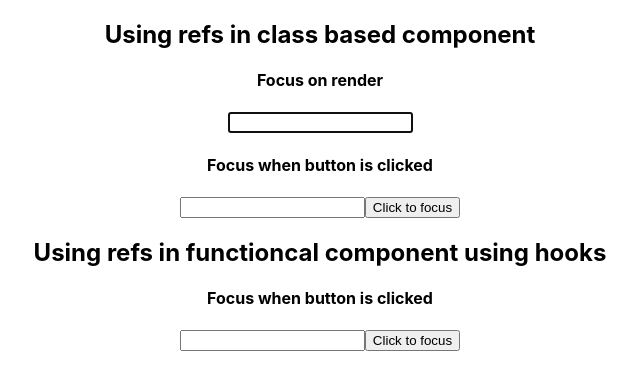
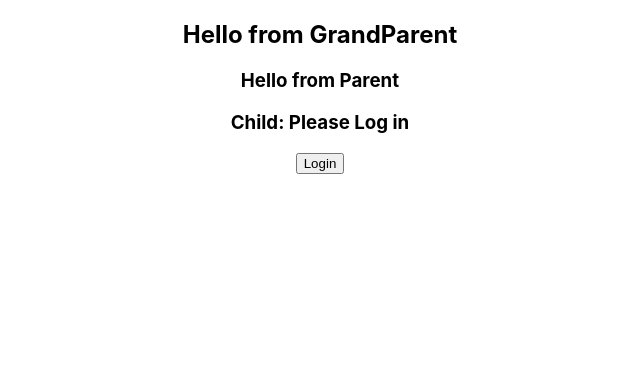
Before and after one commit to ImranGreat1/react-complete-guide, a React (Create React App) app: page / in a window 1280 px wide. Shown: the top 390 px of the page, without its empty margins (320-960 px from the left). Built offline with nearby package versions, Linux system fonts and the light colour scheme.

Commit message:
Added contextAPI demo

```diff
--- a/src/App.js
+++ b/src/App.js
@@ -22,8 +22,9 @@ import React, { Component } from 'react';
 // import ChildOne from './hoc/ChildOne';
 // import ChildTwo from './hoc/ChildTwo';
 // import PropTypesDemo from './propTypes/PropTypesDemo';
-import ClassRefs from './refs/ClassRefs';
-import FunctionalRefs from './refs/FunctionalRefs';
+// import ClassRefs from './refs/ClassRefs';
+// import FunctionalRefs from './refs/FunctionalRefs';
+import GrandParent from './contextAPI/GrandParent';
 
 class App extends Component {
     render() {
@@ -50,8 +51,9 @@ class App extends Component {
                 {/* <ChildOne /> */}
                 {/* <ChildTwo /> */}
                 {/* <PropTypesDemo /> */}
-                <ClassRefs />
-                <FunctionalRefs />
+                {/* <ClassRefs /> */}
+                {/* <FunctionalRefs /> */}
+                <GrandParent />
             </div>
         );
     }
--- /dev/null
+++ b/src/contextAPI/AuthButton.js
@@ -0,0 +1,16 @@
+import { useContext } from 'react';
+import ContextAPI from "./ContextAPI";
+
+const AuthButton = () => {
+
+    // A more elegant way of consuming contextAPI in functional component using hooks
+    const context = useContext(ContextAPI);
+
+    return (
+        <button onClick={context.loginLogout}>
+            { context.isAuthenticated ? 'Logout' : 'Login' }
+        </button>
+    )
+}
+
+export default AuthButton;
--- /dev/null
+++ b/src/contextAPI/Child.js
@@ -0,0 +1,27 @@
+import React, { Component } from 'react';
+import ContextAPI from './ContextAPI';
+
+class Child extends Component {
+
+    /*
+        This will give us access to the context API values in this.context
+        property.
+        The property has to be static and with the exact name of contextType
+    */
+    static contextType = ContextAPI;
+
+    render () {
+        return (
+
+            // Consuming context API by wrapping the components we want to give access to the API
+            // <ContextAPI.Consumer>
+            //     { (context) => <h3>Child: { context.isAuthenticated ? 'Authenticated' : 'Please Log in' }</h3> }
+            // </ContextAPI.Consumer>
+
+            // A more elegant way of consuming context API in class components
+            <h3>Child: { this.context.isAuthenticated ? 'Authenticated' : 'Please Log in' }</h3>
+        )
+    }
+}
+
+export default Child;
--- /dev/null
+++ b/src/contextAPI/ContextAPI.js
@@ -0,0 +1,10 @@
+import React from 'react';
+
+/*
+    We can specify a default value to our contextAPI as argument to
+    the createContext function in case we dont't provide one when using it.
+    We pass default values mostly for IDE autocompletion suggestions.
+*/
+const context = React.createContext({ isAuthenticated: false, loginLogout: () => {} });
+
+export default context;
--- /dev/null
+++ b/src/contextAPI/GrandParent.js
@@ -0,0 +1,38 @@
+import React, { Component } from 'react';
+import Parent from'./Parent';
+import ContextAPI from './ContextAPI';
+
+class GrandParent extends Component {
+
+    state = {
+        isAuthenticated: false,
+    }
+
+    loginLogoutHandler = () => {
+        this.setState(state => ({ isAuthenticated: !state.isAuthenticated }));
+    }
+
+    render () {
+        return (
+            <React.Fragment>
+                <h2>Hello from GrandParent</h2>
+                {/*
+                    We wrap the components we want to have access to the context API values
+                    to with the context API provider component. The value prop is required for
+                    contextAPI provider.
+
+                    Note: Change in just the context API values doesn't trigger re-render, only change
+                    in props and state triggers re-render.
+                */}
+                <ContextAPI.Provider value={{
+                    isAuthenticated: this.state.isAuthenticated,
+                    loginLogout: this.loginLogoutHandler}}
+                >
+                    <Parent />
+                </ContextAPI.Provider>
+            </React.Fragment>
+        )
+    }
+}
+
+export default GrandParent;
--- /dev/null
+++ b/src/contextAPI/Parent.js
@@ -0,0 +1,17 @@
+import React, { Component } from 'react';
+import Child from './Child';
+import AuthButton from './AuthButton';
+
+class Parent extends Component {
+    render () {
+        return (
+            <React.Fragment>
+                <h3>Hello from Parent</h3>
+                <Child />
+                <AuthButton />
+            </React.Fragment>
+        )
+    }
+}
+
+export default Parent;
```
